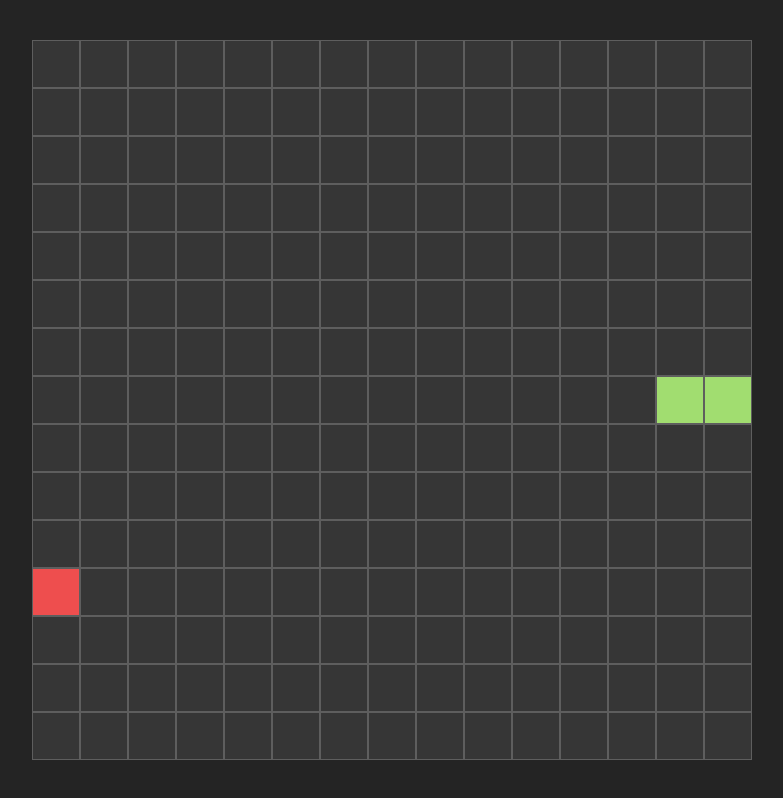
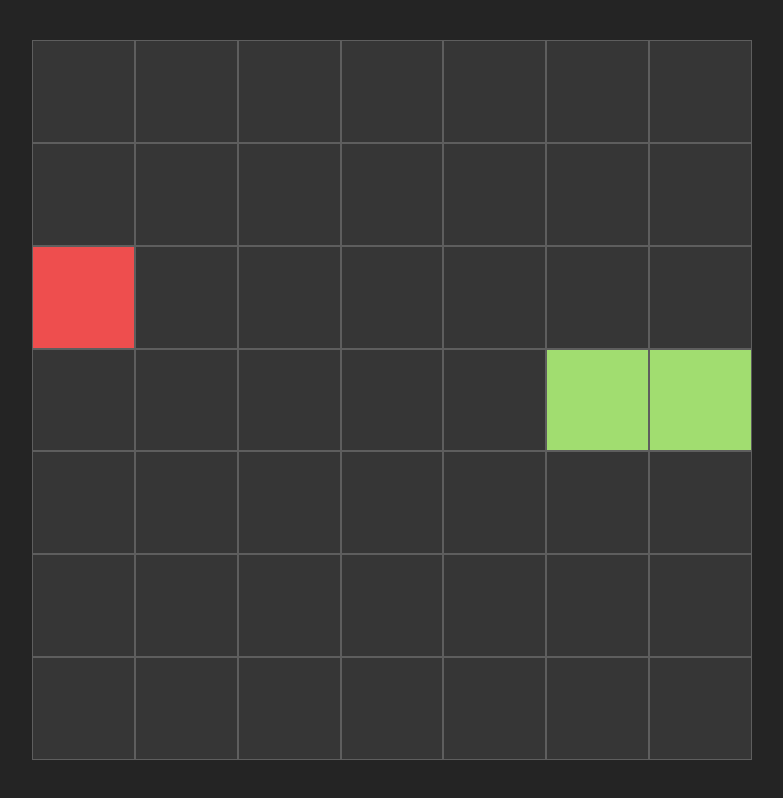
Before and after one commit to wachtern/snakeai, a React (Vite) app: page / in a window 1280 px wide. Shown: the whole page, without its empty margins (248-1031 px from the left). Built offline with nearby package versions, Linux system fonts and the light colour scheme.

Commit message:
feat(008): add global states using zustand

```diff
--- a/package.json
+++ b/package.json
@@ -12,7 +12,8 @@
   "dependencies": {
     "react": "^18.3.1",
     "react-dom": "^18.3.1",
-    "styled-components": "^6.1.13"
+    "styled-components": "^6.1.13",
+    "zustand": "^5.0.0-rc.2"
   },
   "devDependencies": {
     "@eslint/js": "^9.11.1",
--- a/src/App.tsx
+++ b/src/App.tsx
@@ -6,7 +6,7 @@ import Playfield from "./views/Playfield";
 function App() {
   return (
     <ThemeProvider theme={theme}>
-      <Playfield fieldSize={15} />
+      <Playfield />
     </ThemeProvider>
   );
 }
--- /dev/null
+++ b/src/stores/BoundStore.tsx
@@ -0,0 +1,8 @@
+import { create } from "zustand";
+import createSettingsSlice, { SettingsSlice } from "./SettingsSlice";
+
+const useBoundStore = create<SettingsSlice>()((...a) => ({
+  ...createSettingsSlice(...a),
+}));
+
+export default useBoundStore;
--- /dev/null
+++ b/src/stores/SettingsSlice.tsx
@@ -0,0 +1,13 @@
+import { StateCreator } from "zustand";
+
+export interface SettingsSlice {
+  fieldSize: number;
+  setFieldSize: (size: number) => void;
+}
+
+const createSettingsSlice: StateCreator<SettingsSlice> = (set) => ({
+  fieldSize: 7,
+  setFieldSize: (size) => set({ fieldSize: size }),
+});
+
+export default createSettingsSlice;
--- a/src/views/Playfield.tsx
+++ b/src/views/Playfield.tsx
@@ -1,13 +1,12 @@
 import { useState } from "react";
 import styled from "styled-components";
 import GameField from "../components/GameField";
+import useBoundStore from "../stores/BoundStore";
 
-interface Props {
-  fieldSize: number;
-}
+const Playfield = () => {
+  const [isGameOver, setIsGameOver] = useState(false);
 
-const Playfield = ({ fieldSize }: Props) => {
-  const [isGameOver, setIsGameOver] = useState(false);
+  const fieldSize = useBoundStore((state) => state.fieldSize);
 
   return (
     <Container>
```
Also changed, not shown: 1 other file (tests, documents, lock files or other folders).
